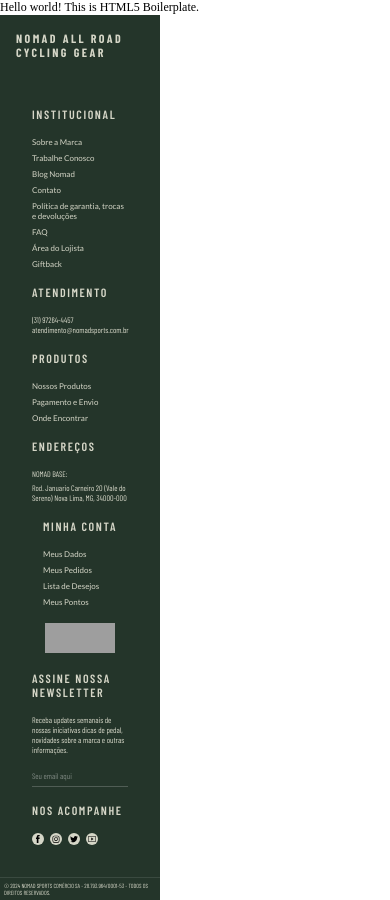
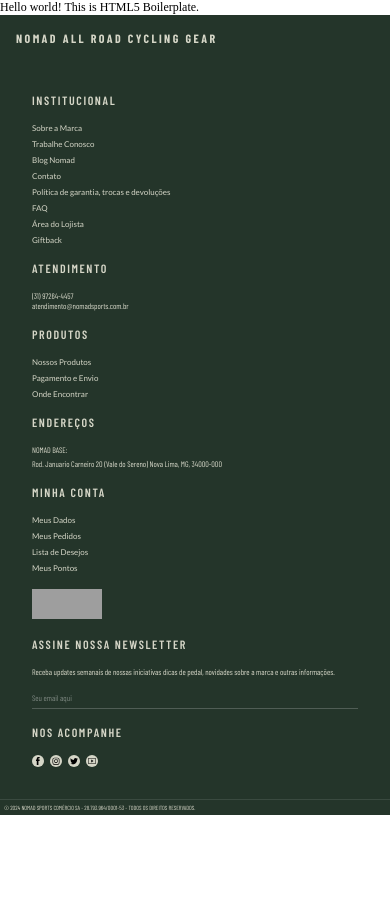
Before and after one commit to nikolasraniery/footer-template, a website: page index.html in a window 390 px wide. After the commit the page ends 844 px from the top, so only its background shows below. Drawn offline with nearby package versions, Linux system fonts and the light colour scheme; grey boxes are pictures that could not be loaded.

Commit message:
[FT-03] - style: Tornando footer responsivo 2

```diff
--- a/css/style.css
+++ b/css/style.css
@@ -247,9 +247,7 @@
   }
 
   .footer-container {
-    align-items: center;
-    justify-content: center;
-    max-width: 160px;
+    max-width: 100%;
   }
 
   .footer-container h2 {
@@ -259,8 +257,6 @@
   .categories {
     flex-direction: column;
     max-width: 100%;
-    align-items: center;
-    justify-content: center;
   }
 
   .category-name {
@@ -337,7 +333,7 @@
   }
 
   .naming-rights {
-    max-width: 320px;
+    max-width: 100%;
     font-size: 6px;
     padding: 4px;
   }
```
